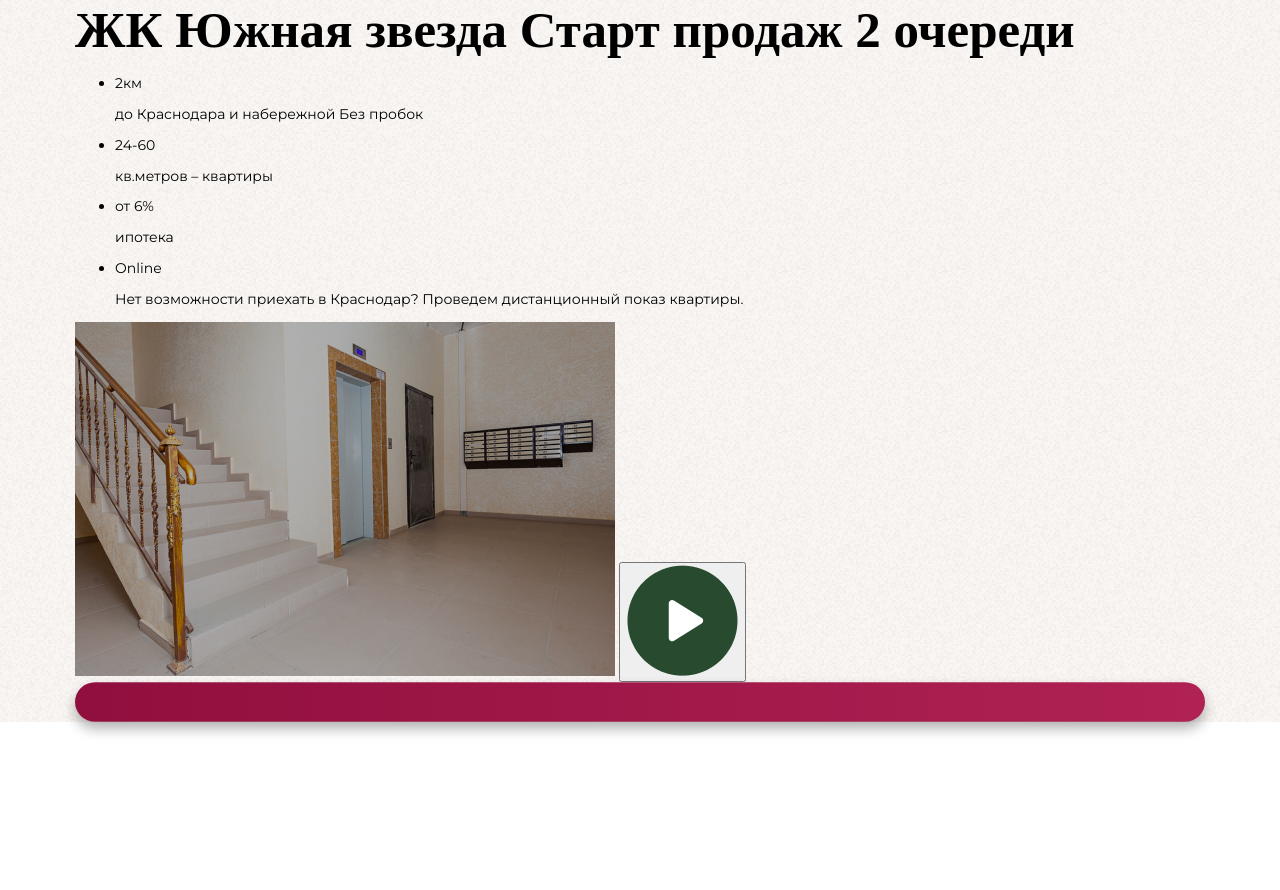
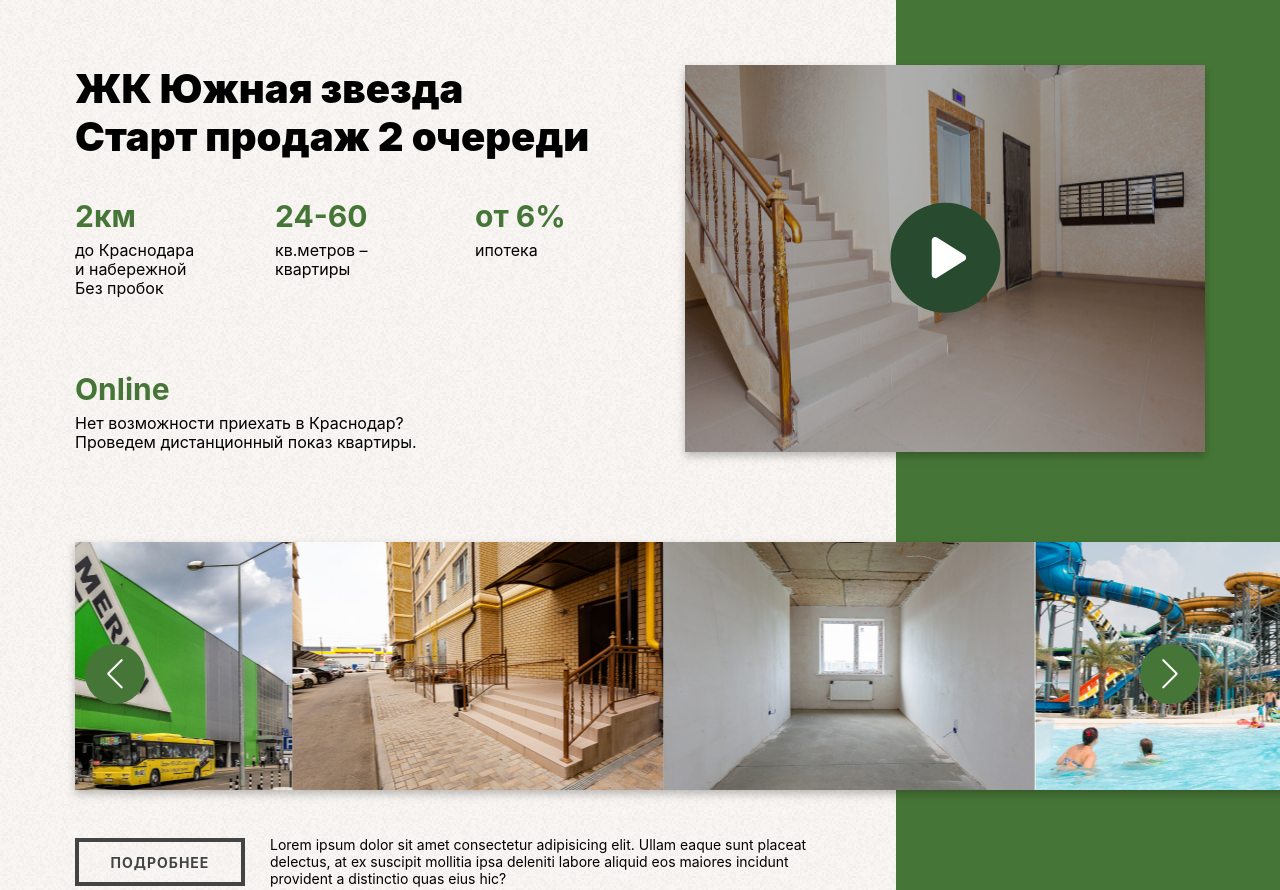
Before and after one commit to yurkaronin/grinstroi, a website: page src/html/index.html in a window 1280 px wide. Shown: the top 890 px of the page. Before the commit the page ends 800 px from the top, so only its background shows below. Drawn offline with nearby package versions, Linux system fonts and the light colour scheme; files that its build step writes are made by us from their sources; files whose address does not match are found by name.

Commit message:
Закончил стилизацию первого блока
стилизация и адаптив

```diff
--- a/src/html/index.html
+++ b/src/html/index.html
@@ -9,10 +9,8 @@
 
   <title>Главная страница</title>
 
-  <link rel="preconnect" href="https://fonts.gstatic.com">
-  <link href="https://fonts.googleapis.com/css2?family=Montserrat:wght@100;300;400;500;600;700;800;900&display=swap"
-    rel="stylesheet">
-
+  <!-- стили  -->
+  <link rel="stylesheet" href="https://unpkg.com/swiper/swiper-bundle.min.css" />
   <link rel="stylesheet" href="css/main.css">
 </head>
 
@@ -21,48 +19,111 @@
 
     <section class="priority-project">
       <div class="wrapper">
-        <h2 class="priority-project__title  title">ЖК Южная звезда
+
+        <div class="priority-project__header">
+          <div class="priority-project__description">
+            <h2 class="title title-two">ЖК Южная звезда<br>
               Старт продаж 2 очереди</h2>
-          <ul class="priority-project__list">
-            <li>
-              <span>2км</span>
-              <p>до Краснодара
+            <ul class="data-list">
+              <li class="data-list__item">
+                <span class="data-list__title">2км</span>
+                <p class="data-list__text">до Краснодара
                   и набережной
                   Без пробок</p>
               </li>
-            <li>
-              <span>24-60</span>
-              <p>кв.метров –
+              <li class="data-list__item">
+                <span class="data-list__title">24-60</span>
+                <p class="data-list__text">кв.метров –
                   квартиры</p>
               </li>
-            <li>
-              <span>от 6%</span>
-              <p>ипотека</p>
+              <li class="data-list__item">
+                <span class="data-list__title">от 6%</span>
+                <p class="data-list__text">ипотека</p>
               </li>
-            <li>
-              <span>Online</span>
-              <p>Нет возможности приехать в Краснодар?
+              <li class="data-list__item">
+                <span class="data-list__title">Online</span>
+                <p class="data-list__text">Нет возможности приехать в Краснодар?
                   Проведем дистанционный показ квартиры.</p>
               </li>
             </ul>
-
-          <div class="priority-project__video">
-            <img src="img/home/video-preview/1.jpg" alt="видео превью" width="540" height="354">
-            <button><img src="img/home/play.png" alt="кнопка запуска видео" width="111" height="111"></button>
           </div>
 
-          <div class="priority-project__slider">
-            <!-- тут будет слайдер  -->
+          <div class="project-video">
+            <img class="project-video__preview" src="img/home/video-preview/1.jpg" alt="видео превью" width="540"
+              height="354">
+            <button class="project-video__play" type="button">
+              <img class="project-video__icon" src="img/icons/play.svg" alt=" кнопка запуска видео" width="111"
+                height="111" aria-label="Смотреть видео"></button>
+          </div>
         </div>
 
-          <a href="" class="priority-project__button  button"></a>
+        <div class="home-slider">
+          <!-- Slider main container -->
+          <div class="swiper-container">
+            <ul class="swiper-wrapper">
+              <li class="swiper-slide">
+                <a class="swiper-slide__link">
+                  <img src="img/home/slider/1.jpg" alt="" class="swiper-slide__image" width="371" height="248">
+                </a>
+              </li>
+              <li class="swiper-slide">
+                <a class="swiper-slide__link">
+                  <img src="img/home/slider/2.jpg" alt="" class="swiper-slide__image" width="371" height="248">
+                </a>
+              </li>
+              <li class="swiper-slide">
+                <a class="swiper-slide__link">
+                  <img src="img/home/slider/3.jpg" alt="" class="swiper-slide__image" width="371" height="248">
+                </a>
+              </li>
+              <li class="swiper-slide">
+                <a class="swiper-slide__link">
+                  <img src="img/home/slider/4.jpg" alt="" class="swiper-slide__image" width="371" height="248">
+                </a>
+              </li>
+              <li class="swiper-slide">
+                <a class="swiper-slide__link">
+                  <img src="img/home/slider/5.jpg" alt="" class="swiper-slide__image" width="371" height="248">
+                </a>
+              </li>
+              <li class="swiper-slide">
+                <a class="swiper-slide__link">
+                  <img src="img/home/slider/6.jpg" alt="" class="swiper-slide__image" width="371" height="248">
+                </a>
+              </li>
+              <li class="swiper-slide">
+                <a class="swiper-slide__link">
+                  <img src="img/home/slider/7.jpg" alt="" class="swiper-slide__image" width="371" height="248">
+                </a>
+              </li>
+              <li class="swiper-slide">
+                <a class="swiper-slide__link">
+                  <img src="img/home/slider/8.jpg" alt="" class="swiper-slide__image" width="371" height="248">
+                </a>
+              </li>
+            </ul>
+
+            <!-- If we need navigation buttons -->
+            <div class="swiper-button-prev"></div>
+            <div class="swiper-button-next"></div>
+
+          </div> <!-- swiper-container -->
+        </div>
+        <div class="priority-project__footer">
+          <a href="" class="button button--transparent">Подробнее</a>
+          <p class="text">Lorem ipsum dolor sit amet consectetur adipisicing elit. Ullam eaque sunt placeat delectus, at ex suscipit mollitia ipsa deleniti labore aliquid eos maiores incidunt provident a distinctio quas eius hic?</p>
+        </div>
+
+
+
+
       </div>
     </section>
 
   </main>
+  @@include('sections/modals-include.html')
+  @@include('sections/scripts-include.html')
 
-  @@include('sections/scripts-include.html')
-  @@include('sections/modals-include.html')
 </body>
 
 </html>
--- a/src/js/main.js
+++ b/src/js/main.js
@@ -0,0 +1,29 @@
+const swiper = new Swiper('.swiper-container', {
+  // Optional parameters
+  slidesPerView: 4,
+  spaceBetween: 30,
+  slidesPerGroup: 1,
+  loop: true,
+  loopFillGroupWithBlank: true,
+  lazy: true,
+  autoplay: {
+    delay: 2500,
+    disableOnInteraction: false,
+  },
+
+  // If we need pagination
+  /* pagination: {
+    el: '.swiper-pagination',
+  }, */
+
+  // Navigation arrows
+  navigation: {
+    nextEl: '.swiper-button-next',
+    prevEl: '.swiper-button-prev',
+  },
+
+  // And if we need scrollbar
+ /*  scrollbar: {
+    el: '.swiper-scrollbar',
+  }, */
+});
--- a/src/scss/_base.scss
+++ b/src/scss/_base.scss
@@ -30,7 +30,8 @@ body {
   line-height: 1.2;
   color: #000000;
   background-color: #ffffff;
-  font-family: 'Montserrat', sans-serif;
+  font-family: -apple-system, BlinkMacSystemFont, "Segoe UI", Roboto, Oxygen, Ubuntu, Cantarell, "Open Sans",
+    "Helvetica Neue", sans-serif;
 }
 
 .visually-hidden:not(:focus):not(:active),
--- a/src/scss/blocks/_button.scss
+++ b/src/scss/blocks/_button.scss
@@ -1,11 +1,6 @@
 /* кнопки */
 .button {
-  background: #941140;
-  box-shadow: 0px 7px 13px 0px rgba(0, 0, 0, 0.3);
-  background-image: linear-gradient( -90deg, rgb(176,33,84) 1%, rgb(145,15,62) 98%);
-  text-shadow: 0px 3px 5px rgba(0, 0, 0, 0.39);
   letter-spacing: 1px;
-  border-radius: 25px;
   color: #ffffff;
   font-weight: 700;
   font-size: 14px;
@@ -13,21 +8,24 @@
   padding: 20px 30px;
   text-decoration: none;
   text-transform: uppercase;
-  border: none;
   cursor: pointer;
   text-align: center;
-  display: block;
-  font-family: 'Open Sans', sans-serif;
-  transform: matrix( 1,0,0,0.98821241992717,0,0);
+  display: inline-block;
+  font-family: inherit;
   transition-duration: 0.5s;
+  background-color: #467637;
+  padding: 13px 10px 10px;
+  border: 4px solid #467637;
+}
+
+.button--transparent {
+  background-color: transparent;
+  color: #444444;
+  border-color: #444444;
 }
 
 .button:hover,
 .button:active,
 .button:focus {
-  background-image: linear-gradient( -90deg, rgb(145,15,62) 2%, rgb(176,33,84) 99%);
-  box-shadow: 0px 7px 13px 0px rgba(0, 0, 0, 0.3);
-  text-shadow: 0px 5px 5px rgba(0, 0, 0, 0.23);
   opacity: 0.8;
-  transform: scale(1.2);
 }
--- /dev/null
+++ b/src/scss/blocks/_data-list.scss
@@ -0,0 +1,75 @@
+.data-list {
+  display: grid;
+  grid-template-columns: 1fr 1fr 1fr;
+  gap: 80px;
+  list-style: none;
+  margin: 0;
+  padding: 0;
+}
+
+.data-list__item:last-child {
+  grid-column: span 3;
+  padding-right: 150px;
+}
+
+.data-list__title {
+  font-weight: 700;
+  font-size: 30px;
+  line-height: 20px;
+  color: #467637;
+  display: block;
+  margin: 0;
+  margin-bottom: 15px;
+}
+
+.data-list__text {
+  font-size: 16px;
+  line-height: 120%;
+  margin: 0;
+  color: inherit;
+}
+
+@media (max-width: 1140px) {
+  .data-list {
+    grid-template-columns: 1fr;
+    gap: 40px;
+    padding: 0;
+  }
+
+  .data-list__item:last-child {
+    grid-column: span 1;
+    padding-right: 0;
+  }
+}
+
+@media (max-width: 950px) {
+  .data-list__item {
+    display: flex;
+    align-items: baseline;
+    flex-wrap: wrap;
+    border-bottom: 2px solid #0000004d;
+    padding-bottom: 10px;
+  }
+
+  .data-list__title {
+    margin-bottom: 0;
+  }
+
+  .data-list__text {
+    margin-left: 20px;
+  }
+}
+
+@media (max-width: 580px) {
+  .data-list__item {
+    flex-direction: column;
+  }
+
+  .data-list__title {
+    margin-bottom: 15px;
+  }
+
+  .data-list__text {
+    margin-left: 0;
+  }
+}
--- /dev/null
+++ b/src/scss/blocks/_home-slider.scss
@@ -0,0 +1,66 @@
+.home-slider {
+  & .swiper-container {
+    position: absolute;
+    left: 0;
+    top: 0;
+    width: 100vw;
+    height: 248px;
+    filter: drop-shadow(0px 4px 4px rgba(0, 0, 0, 0.25));
+  }
+
+  & .swiper-wrapper {
+    list-style: none;
+    margin: 0;
+    padding: 0;
+  }
+
+  & .swiper-slide {
+    background-color: transparent !important;
+    margin: 0 !important;
+    width: 371px !important;
+    height: 248px !important;
+  }
+
+  & .swiper-slide__link {
+    display: block;
+  }
+
+  & .swiper-slide__image {
+    width: 100%;
+    object-fit: cover;
+    display: block;
+  }
+
+  & .swiper-button-next,
+  & .swiper-button-prev {
+    color: #ffffff;
+    padding: 30px;
+    background-color: #467637;
+    display: flex;
+    align-items: center;
+    justify-content: center;
+    border-radius: 50%;
+  }
+
+  & .swiper-button-prev:after,
+  & .swiper-button-next:after {
+    font-size: 30px;
+  }
+
+  & .swiper-button-next {
+    left: 1065px;
+    right: auto;
+  }
+}
+
+@media (max-width: 1140px) {
+  .home-slider .swiper-container {
+    position: relative;
+    width: 100%;
+  }
+
+  .home-slider .swiper-button-next {
+    left: auto;
+    right: 20px;
+  }
+}
--- /dev/null
+++ b/src/scss/blocks/_project-video.scss
@@ -0,0 +1,57 @@
+.project-video {
+  position: relative;
+  display: flex;
+  justify-content: center;
+  align-items: center;
+}
+
+.project-video__preview {
+  position: absolute;
+  width: 100%;
+  height: 100%;
+  top: 0%;
+  left: 0;
+  z-index: 1;
+  filter: drop-shadow(0px 4px 4px rgba(0, 0, 0, 0.25));
+}
+
+.project-video__play {
+  border: none;
+  background-color: transparent;
+  margin: auto;
+  z-index: 2;
+  position: relative;
+}
+
+.project-video__icon {
+  width: 111px;
+  height: auto;
+}
+
+@media (max-width: 1140px) {
+  .project-video {
+    width: 430px;
+    height: 300px;
+  }
+}
+
+@media (max-width: 950px) {
+  .project-video {
+    max-width: 600px;
+    width: 100%;
+    height: 400px;
+    margin: 0 auto;
+    margin-bottom: 125px;
+  }
+
+  .project-video__icon {
+    width: 90px;
+  }
+}
+
+@media (max-width: 512px) {
+  .project-video {
+    height: 250px;
+    margin-bottom: 65px;
+  }
+}
--- a/src/scss/blocks/_title.scss
+++ b/src/scss/blocks/_title.scss
@@ -1,17 +1,9 @@
 .title {
   font-size: 51px;
-  font-weight: 900;
+  font-weight: 700;
   line-height: 1.2;
   color: #000000;
   margin: 0;
-  font-family: "Merriweather", serif;
-}
-
-.title--sub {
-  margin: 0;
-  color: #000000;
-  font-weight: 300;
-  font-family: "Open Sans", sans-serif;
 }
 
 .title--sub strong {
@@ -21,15 +13,5 @@
 
 .title-two {
   font-size: 40px;
-  font-family: "Merriweather", serif;
-  color: #000000;
   font-weight: 900;
-  line-height: 1.2;
-  margin: 0;
 }
-
-.top-advantages__text {
-  max-width: 562px;
-  margin-right: 0;
-  margin-left: auto;
-}
--- /dev/null
+++ b/src/scss/sections/_priority-project.scss
@@ -0,0 +1,93 @@
+.priority-project {
+  padding: 65px 0 70px;
+  position: relative;
+  overflow: hidden;
+
+  &::before {
+    content: "";
+    position: absolute;
+    height: 100%;
+    top: 0;
+    left: 70%;
+    display: block;
+    background-color: #467637;
+    z-index: 1;
+    width: 100%;
+  }
+
+  & .title {
+    font-size: 40px;
+    margin-bottom: 45px;
+  }
+
+  & .home-slider {
+    display: block;
+    margin-bottom: 40px;
+    position: relative;
+    min-height: 255px;
+  }
+}
+
+.priority-project__header {
+  position: relative;
+  z-index: 2;
+  display: grid;
+  grid-template-columns: 1fr 1fr;
+  column-gap: 90px;
+  row-gap: 20px;
+  margin-bottom: 90px;
+}
+
+.priority-project__footer {
+  display: flex;
+  align-items: center;
+  flex-wrap: wrap;
+
+  & .text {
+    max-width: 550px;
+    margin: 0;
+    margin-left: 25px;
+  }
+
+  & .button {
+    max-width: 170px;
+    width: 100%;
+  }
+}
+
+@media (max-width: 1140px) {
+  .priority-project__header {
+    align-items: self-end;
+  }
+  .priority-project .home-slider {
+    min-height: auto;
+  }
+
+  .priority-project::before {
+    display: none;
+  }
+
+  .priority-project .wrapper {
+    padding: 0 20px;
+  }
+}
+
+@media (max-width: 950px) {
+  .priority-project__header {
+    grid-template-columns: 1fr;
+    row-gap: 75px;
+    margin-bottom: 90px;
+    max-width: 100%;
+    margin: 0 auto;
+  }
+
+  .priority-project__footer {
+    justify-content: center;
+    flex-direction: column;
+  }
+
+  .priority-project__footer .button {
+    margin-bottom: 40px;
+  }
+
+}
```
Also changed, not shown: src/html/sections/scripts-include.html (+2 -0 lines), src/img/home/slider/5.jpg, src/img/home/slider/6.jpg, src/img/home/slider/7.jpg, src/img/home/slider/8.jpg, src/img/icons/play.svg (added), src/scss/main.scss (line endings or trailing spaces), src/scss/sections/dist/_modals.css (deleted), 1 other file. Lines whose indentation alone changed are shown as unchanged.
